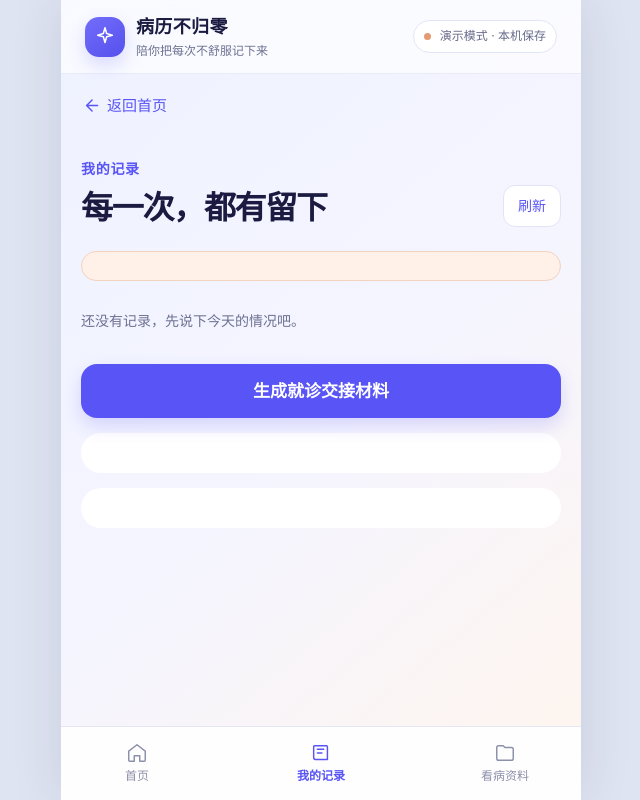
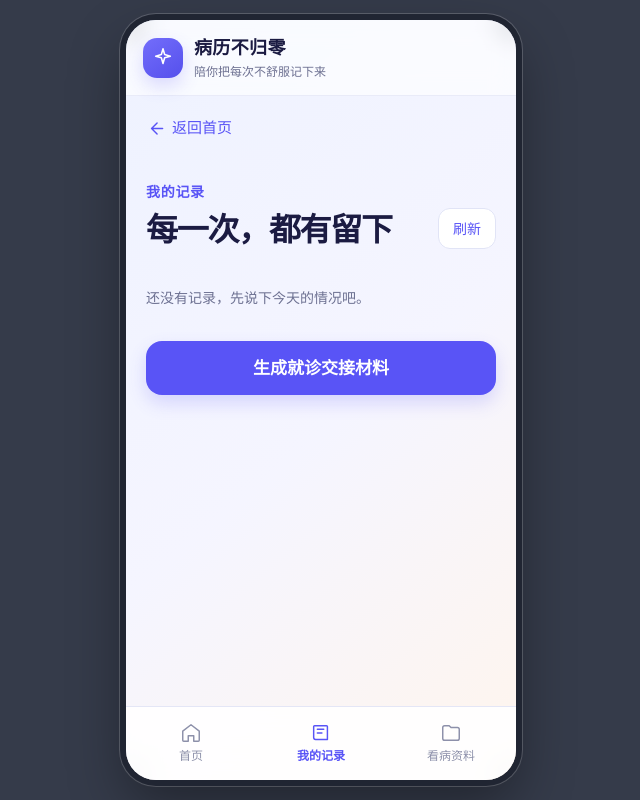
Before and after one commit to Irixil/bing-li-bu-gui-ling, a plain HTML site: page frontend/index.html in a window 1280 px wide. Both pictures are taken after a click on the button "查看全部". Shown: the whole page, without its empty margins (319-959 px from the left). Drawn offline with Linux system fonts and the light colour scheme; no server answers.

Commit message:
添加 iOS 手机预览边界与开屏动画

```diff
--- a/frontend/index.html
+++ b/frontend/index.html
@@ -6,6 +6,8 @@
   <meta name="theme-color" content="#eef2ff" />
   <title>病历不归零｜陪你记下来</title>
   <link rel="stylesheet" href="styles.css" />
+  <link rel="stylesheet" href="ios.css" />
+  <link rel="stylesheet" href="splash.css" />
 </head>
 <body>
   <svg class="icon-sprite" aria-hidden="true">
@@ -42,6 +44,7 @@
   </div>
   <template id="eventTpl"><article class="event-item"><div><div class="event-date"></div><div class="event-raw"></div><div class="badges"></div></div><button class="view-btn">查看</button></article></template>
   <div id="toast" class="toast" role="status"></div>
+  <script src="splash.js"></script>
   <script src="app.js"></script>
 </body>
 </html>
--- /dev/null
+++ b/frontend/ios.css
@@ -0,0 +1,67 @@
+/* Device preview and safe areas. Interior brand colors remain in styles.css. */
+.app-shell {
+  max-width: 390px;
+  min-height: 100vh;
+  min-height: 100dvh;
+  display: flex;
+  flex-direction: column;
+  padding-bottom: 0;
+}
+.app-shell > main {
+  width: 100%;
+  flex: 1 0 auto;
+  padding-left: max(20px, env(safe-area-inset-left));
+  padding-right: max(20px, env(safe-area-inset-right));
+}
+.topbar {
+  height: auto;
+  min-height: 74px;
+  flex: 0 0 auto;
+  padding: calc(14px + env(safe-area-inset-top)) max(17px, env(safe-area-inset-right)) 14px max(17px, env(safe-area-inset-left));
+}
+.device-pill { display: none; }
+.bottom-nav {
+  position: sticky;
+  left: auto;
+  right: auto;
+  bottom: 0;
+  transform: none;
+  max-width: none;
+  flex: 0 0 auto;
+  height: calc(74px + env(safe-area-inset-bottom));
+  padding-bottom: env(safe-area-inset-bottom);
+  gap: 0;
+  justify-content: space-around;
+}
+.nav-item { min-height: 44px; }
+input, textarea { font-size: max(16px, 1em); max-width: 100%; }
+.quick-card > span:not(.quick-icon) { min-width: 0; }
+.event-raw, .raw-box { overflow-wrap: anywhere; }
+/* Existing business code toggles this visibility class. */
+.hidden { display: none !important; }
+@media (min-width: 460px) {
+  html, body {
+    background: #353b4a;
+    min-height: 100dvh;
+  }
+  body { display: flow-root; }
+  .app-shell {
+    height: min(844px, calc(100dvh - 40px));
+    min-height: 0;
+    margin: 20px auto;
+    border-radius: 30px;
+    overflow-y: auto;
+    scrollbar-width: thin;
+    box-shadow:
+      0 0 0 6px #202532,
+      0 0 0 7px rgba(255, 255, 255, .18),
+      0 24px 56px rgba(0, 0, 0, .38);
+  }
+}
+@media (max-width: 459px) {
+  .app-shell { max-width: 100%; }
+}
+@media (max-width: 359px) {
+  .app-shell > main { padding-left: 14px; padding-right: 14px; }
+  .hero h1 { font-size: 31px; }
+}
--- /dev/null
+++ b/frontend/splash.css
@@ -0,0 +1,71 @@
+/* Opening layer uses the original frontend palette and brand mark. */
+.web-splash {
+  position: fixed;
+  inset: 0;
+  z-index: 20;
+  width: 100%;
+  height: 100vh;
+  height: 100dvh;
+  margin: 0 auto;
+  display: flex;
+  flex-direction: column;
+  align-items: center;
+  justify-content: center;
+  text-align: center;
+  padding: max(24px, env(safe-area-inset-top)) 24px max(24px, env(safe-area-inset-bottom));
+  background: linear-gradient(140deg, #eef2ff 0%, #f5f5ff 53%, #fff5ed 100%);
+  transition: opacity 550ms ease, visibility 550ms;
+}
+.web-splash__mark {
+  width: 80px;
+  height: 80px;
+  border-radius: 27px;
+  animation: web-splash-mark 800ms cubic-bezier(.22, 1, .36, 1) both;
+}
+.web-splash__mark svg { width: 42px; height: 42px; }
+.web-splash h1 {
+  margin: 24px 0 8px;
+  font-size: 30px;
+  letter-spacing: .02em;
+  color: var(--ink);
+  animation: web-splash-copy 650ms 150ms both;
+}
+.web-splash p {
+  margin: 0;
+  color: var(--muted);
+  font-size: 16px;
+  animation: web-splash-copy 650ms 260ms both;
+}
+.web-splash__enter {
+  position: absolute;
+  bottom: calc(28px + env(safe-area-inset-bottom));
+  min-height: 44px;
+  padding: 8px 20px;
+  border: 0;
+  background: transparent;
+  color: var(--blue);
+  font: inherit;
+}
+.web-splash--leaving { opacity: 0; visibility: hidden; }
+.web-splash--leaving .web-splash__mark { transform: scale(.92); transition: transform 550ms ease; animation: none; }
+@keyframes web-splash-mark {
+  from { opacity: 0; transform: translateY(12px) scale(.88); }
+  to { opacity: 1; transform: none; }
+}
+@keyframes web-splash-copy {
+  from { opacity: 0; transform: translateY(8px); }
+  to { opacity: 1; transform: none; }
+}
+@media (min-width: 460px) {
+  .web-splash {
+    top: 20px;
+    bottom: auto;
+    max-width: 390px;
+    height: min(844px, calc(100dvh - 40px));
+    border-radius: 30px;
+  }
+}
+@media (prefers-reduced-motion: reduce) {
+  .web-splash { display: none; }
+  .web-splash, .web-splash * { animation: none; transition: none; }
+}
--- /dev/null
+++ b/frontend/splash.js
@@ -0,0 +1,63 @@
+// Independent of app.js: opening the home page never waits for an API call.
+(() => {
+  const shell = document.querySelector('.app-shell');
+  const motion = window.matchMedia('(prefers-reduced-motion: reduce)');
+  if (!shell) return;
+
+  // The desktop iPhone canvas scrolls inside its frame.
+  shell.addEventListener('click', event => {
+    if (event.target.closest('[data-view]')) {
+      shell.scrollTo({ top: 0, behavior: motion.matches ? 'instant' : 'smooth' });
+    }
+  });
+  if (motion.matches) return;
+
+  const overlay = document.createElement('section');
+  overlay.className = 'web-splash';
+  overlay.setAttribute('aria-label', '病历不归零，陪你记下来');
+  // Clone the existing mark instead of introducing a new logo or palette.
+  const mark = shell.querySelector('.brand-mark').cloneNode(true);
+  mark.classList.add('web-splash__mark');
+  mark.setAttribute('aria-hidden', 'true');
+  overlay.append(mark);
+  const title = document.createElement('h1');
+  title.textContent = '病历不归零';
+  const note = document.createElement('p');
+  note.textContent = '陪你把每次不舒服记下来';
+  const enter = document.createElement('button');
+  enter.type = 'button';
+  enter.className = 'web-splash__enter';
+  enter.textContent = '进入首页';
+  overlay.append(title, note, enter);
+  document.body.append(overlay);
+
+  let closed = false;
+  let timer;
+  let cleanupTimer;
+  const wasInert = shell.inert;
+  shell.inert = true;
+
+  function cleanup() {
+    clearTimeout(timer);
+    clearTimeout(cleanupTimer);
+    const hadFocus = overlay.contains(document.activeElement);
+    shell.inert = wasInert;
+    overlay.remove();
+    motion.removeEventListener('change', onMotionChange);
+    if (hadFocus) shell.querySelector('.quick-card')?.focus({ preventScroll: true });
+  }
+  function finish(immediate = false) {
+    if (immediate) { closed = true; cleanup(); return; }
+    if (closed) return;
+    closed = true;
+    clearTimeout(timer);
+    overlay.classList.add('web-splash--leaving');
+    cleanupTimer = setTimeout(cleanup, 550);
+  }
+  function onMotionChange(event) { if (event.matches) finish(true); }
+  motion.addEventListener('change', onMotionChange);
+  enter.addEventListener('click', () => finish());
+  timer = setTimeout(finish, 2200);
+  // On back/forward cache restoration, show the page immediately.
+  window.addEventListener('pageshow', event => { if (event.persisted) finish(true); });
+})();
```
